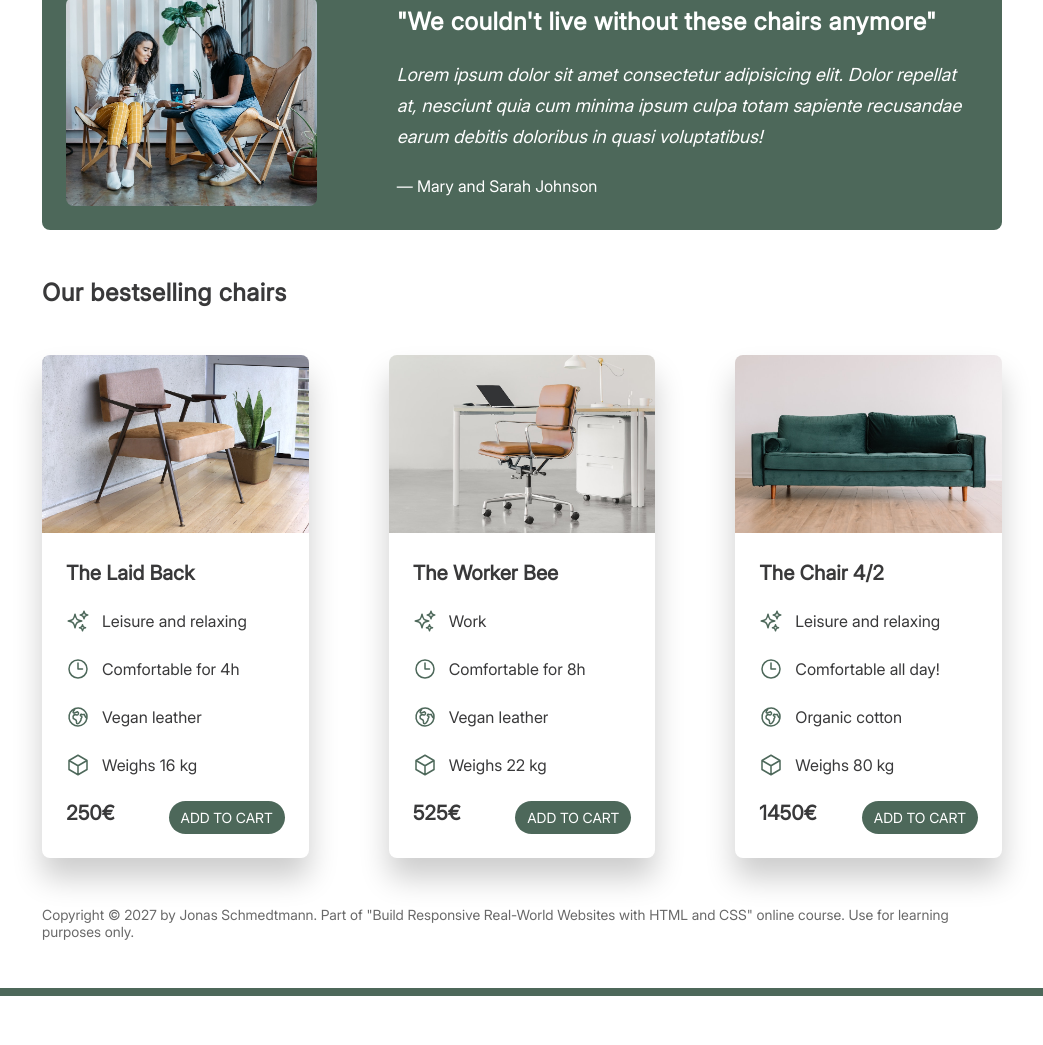
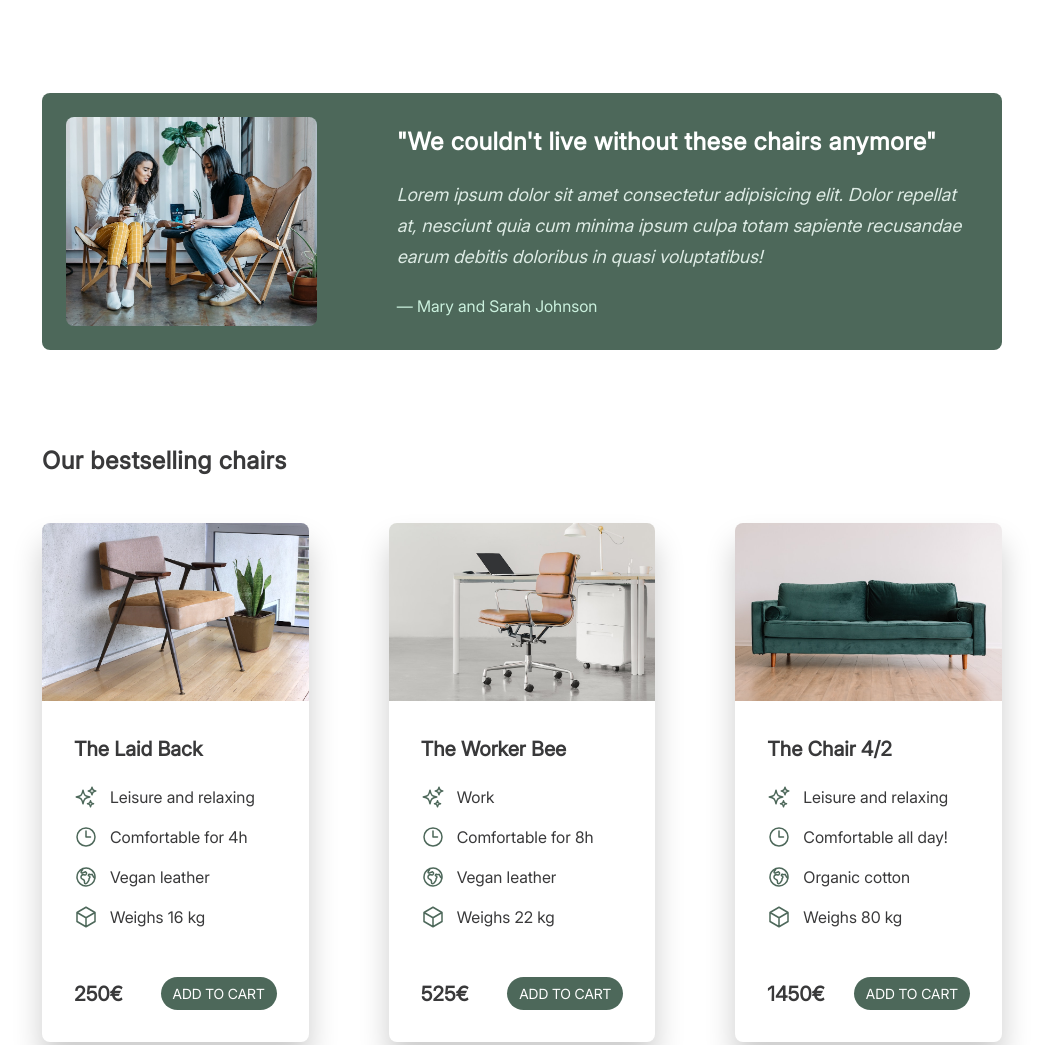
Before and after one commit to mapalummi/ChairShop, a plain HTML site: page index.html in a window 1280 px wide. Shown: the part 902-1947 px from the top of the page, without its empty margins (118-1161 px from the left). Before the commit the page ends 1898 px from the top, so only its background shows below. Drawn offline with Linux system fonts and the light colour scheme.

Commit message:
Adjust spacing and margins for improved layout consistency across components

```diff
--- a/style.css
+++ b/style.css
@@ -38,7 +38,7 @@ body {
 
 header,
 section {
-  margin-bottom: 48px;
+  margin-bottom: 96px;
 }
 
 h2 {
@@ -94,7 +94,7 @@ header {
   display: grid;
   grid-template-columns: repeat(2, 1fr);
   column-gap: 80px;
-  margin-top: 48px;
+  margin-top: 64px;
 }
 
 .header-text-box {
@@ -102,7 +102,7 @@ header {
 }
 
 h1 {
-  margin-bottom: 24px;
+  margin-bottom: 32px;
   /* / 44 / 52 / 62 / */
   font-size: 44px;
   line-height: 1.1;
@@ -127,7 +127,7 @@ img {
   stroke: #4d685a;
   width: 32px;
   height: 32px;
-  margin-bottom: 16px;
+  margin-bottom: 24px;
 }
 
 .features-title {
@@ -161,9 +161,14 @@ img {
 
 .testimonial-text {
   font-style: italic;
+  color: #ddebe4;
   margin-bottom: 24px;
   font-size: 18px;
   line-height: 1.7;
+}
+
+.testimonial-author {
+  color: #caf0dd;
 }
 
 /* CHAIRS */
@@ -178,7 +183,7 @@ img {
 }
 
 .chair-box {
-  padding: 24px;
+  padding: 32px;
 }
 
 h3 {
@@ -188,14 +193,14 @@ h3 {
 
 .chair-details {
   list-style: none;
-  margin-bottom: 24px;
+  margin-bottom: 48px;
 }
 
 .chair-details li {
   display: flex;
   align-items: center;
   gap: 12px;
-  margin-bottom: 24px;
+  margin-bottom: 16px;
 }
 
 .chair-details li:last-child {
@@ -211,6 +216,7 @@ h3 {
 
 .chair-price {
   display: flex;
+  align-items: center;
   justify-content: space-between;
   font-size: 20px;
 }
```
